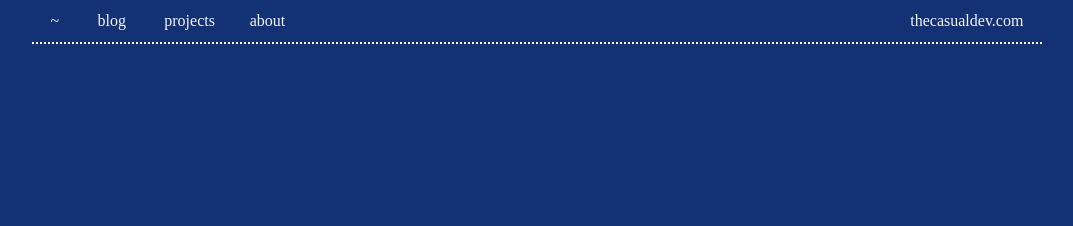
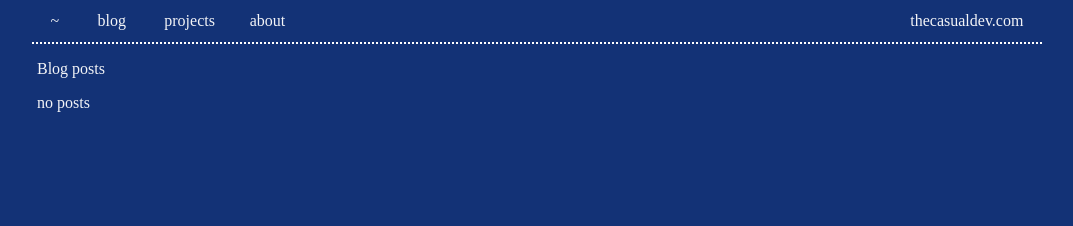
Before and after one commit to thecasualdev/net, a SvelteKit app: page /blog in a window 1280 px wide. Shown: the top 226 px of the page, without its empty margins (103-1176 px from the left). Built offline with nearby package versions, Linux system fonts and the light colour scheme.

Commit message:
Working blog page

```diff
--- a/package.json
+++ b/package.json
@@ -19,6 +19,7 @@
 	},
 	"devDependencies": {
 		"@sveltejs/adapter-cloudflare": "^8.0.0",
+		"@sveltejs/enhanced-img": "^1.0.1",
 		"@sveltejs/kit": "^3.0.0",
 		"@sveltejs/vite-plugin-svelte": "^7.2.0",
 		"mdsvex": "^0.12.7",
--- /dev/null
+++ b/src/lib/posts.ts
@@ -0,0 +1,21 @@
+export type PostMeta = {
+    title: string;
+    date: string;
+    description: string;
+    updated?: string;
+    image?: string;
+    tags?: string[];
+    color?: string;
+    [key: string]: unknown
+}
+
+export type PostSumary = PostMeta & { slug: string }
+
+const modules = import.meta.glob<PostMeta>('/blog/*.svx', { eager: true, import: 'metadata' })
+
+export function getPosts(): PostSumary[] {
+    return Object.entries(modules).map(([path, meta]) => ({
+        ...meta,
+        slug: path.replace('/blog/', '').replace('.svx', '')
+    })).sort((a, b) => b.date.localeCompare(a.date))
+}
--- a/src/lib/styles/main.css
+++ b/src/lib/styles/main.css
@@ -13,6 +13,11 @@ main {
     flex: 1;
 }
 
+main a {
+    font-weight: bold;
+    color: #9baee4;
+}
+
 .main {
     /* background-color: #6baef0; */
     max-width: 1000px;
--- a/src/routes/blog/+page.svelte
+++ b/src/routes/blog/+page.svelte
@@ -1,3 +1,34 @@
+<script lang="ts">
+    import type { PageProps } from "./$types";
+
+    let { data }: PageProps = $props();
+</script>
+
 <svelte:head>
     <title>~ blog</title>
 </svelte:head>
+
+<div class="main">
+    <p>Blog posts</p>
+
+    <div>
+        {#if data.posts.length}
+            <ul class="posts">
+                {#each data.posts as post (post.slug)}
+                    <li class="post">
+                        <a href="/blog/{post.slug}"><p>{post.title}</p></a>
+                        <p><i>, {post.description}</i></p>
+                    </li>
+                {/each}
+            </ul>
+        {:else}
+            <p>no posts</p>
+        {/if}
+    </div>
+</div>
+
+<style>
+    .post {
+        display: flex;
+    }
+</style>
--- /dev/null
+++ b/src/routes/blog/+page.ts
@@ -0,0 +1,8 @@
+import { getPosts } from "#lib/posts.ts"
+import type { PageLoad } from './$types'
+
+export const prerender = true;
+
+export const load: PageLoad = () => {
+    return { posts: getPosts() }
+}
--- a/vite.config.ts
+++ b/vite.config.ts
@@ -1,10 +1,12 @@
 import { mdsvex } from 'mdsvex';
 import adapter from '@sveltejs/adapter-cloudflare';
+import { enhancedImages } from '@sveltejs/enhanced-img'
 import { sveltekit } from '@sveltejs/kit/vite';
 import { defineConfig } from 'vite';
 
 export default defineConfig({
 	plugins: [
+		enhancedImages(),
 		sveltekit({
 			compilerOptions: {
 				// Force runes mode for the project, except for libraries. Can be removed in svelte 6.
```
Also changed, not shown: 1 other file (tests, documents, lock files or other folders).
